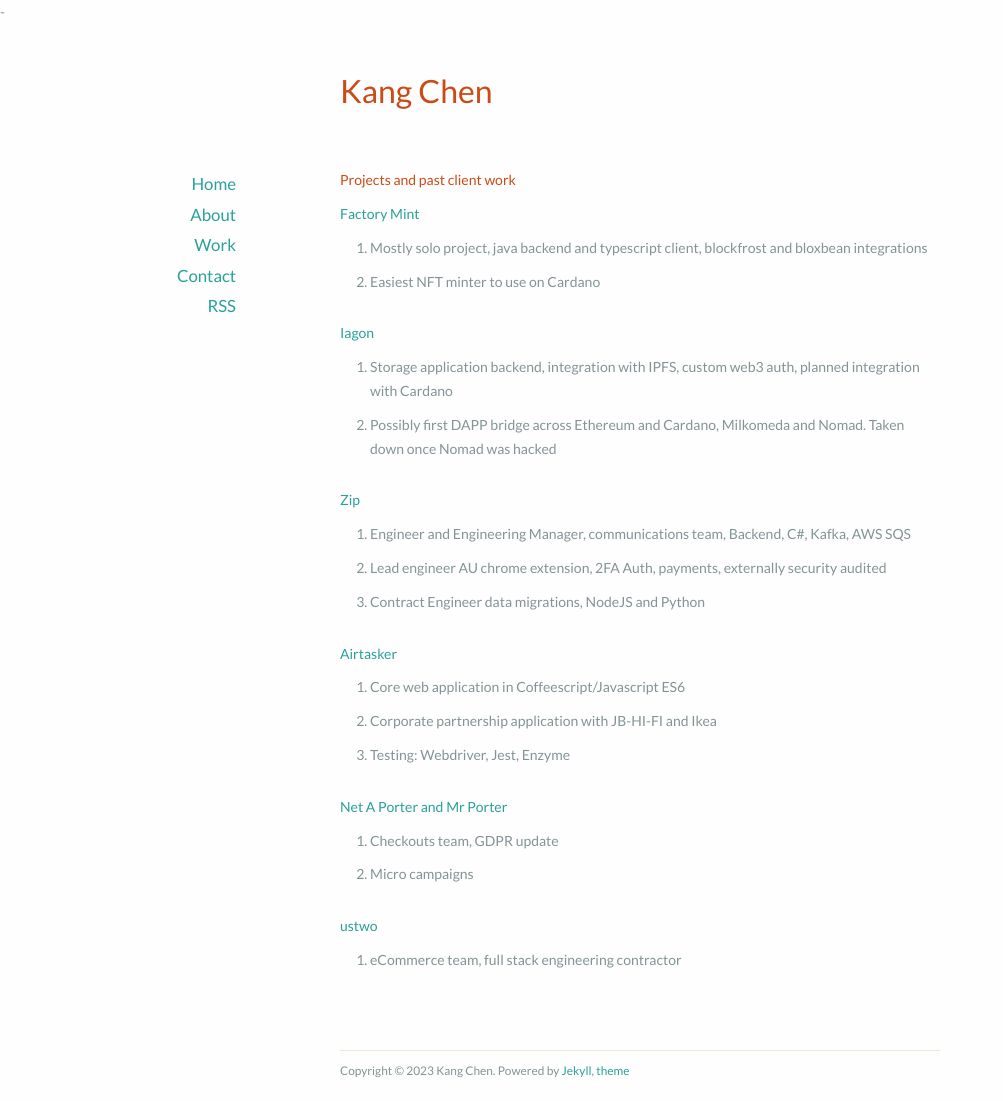
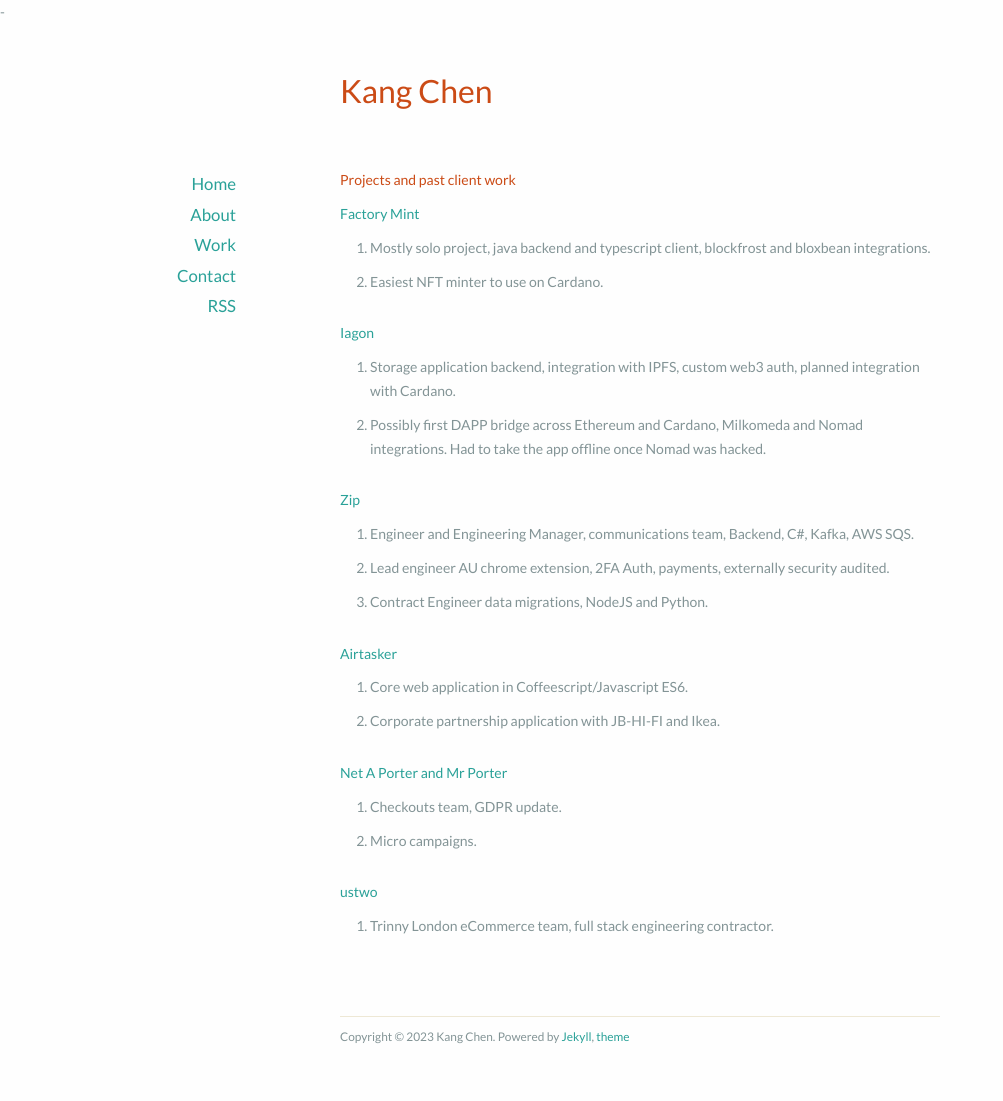
Before and after one commit to kang-chen/kang-chen.github.io, a Jekyll site: the page built from work/index.html, in a window 1280 px wide. Shown: the whole page, without its empty margins (0-1003 px from the left). Built offline with Jekyll 4.4.1, drawn with Linux system fonts in a browser that asks for light colours; nearby versions of some CDN libraries; after the commit the page ends 1067 px from its top, so only the background shows below that.

```diff
--- a/work/index.html
+++ b/work/index.html
@@ -9,44 +9,43 @@
     <div>
       <h3><a href="https://dev.factorymint.com/" target="_blank" rel="noopener noreferrer">Factory Mint</a></h3>
       <ul>
-        <li>Mostly solo project, java backend and typescript client, blockfrost and bloxbean integrations</li>
-        <li>Easiest NFT minter to use on Cardano</li>
+        <li>Mostly solo project, java backend and typescript client, blockfrost and bloxbean integrations.</li>
+        <li>Easiest NFT minter to use on Cardano.</li>
       </ul>
     </div>
     <div>
       <h3><a href="https://iagon.com/" target="_blank" rel="noopener noreferrer">Iagon</a></h3>
       <ul>
-        <li>Storage application backend, integration with IPFS, custom web3 auth, planned integration with Cardano</li>
-        <li>Possibly first DAPP bridge across Ethereum and Cardano, Milkomeda and Nomad. Taken down once Nomad was hacked</li>
+        <li>Storage application backend, integration with IPFS, custom web3 auth, planned integration with Cardano.</li>
+        <li>Possibly first DAPP bridge across Ethereum and Cardano, Milkomeda and Nomad integrations. Had to take the app offline once Nomad was hacked.</li>
       </ul>
     </div>
     <div>
       <h3><a href="https://www.zip.co/" target="_blank" rel="noopener noreferrer">Zip</a></h3>
       <ul>
-        <li>Engineer and Engineering Manager, communications team, Backend, C#, Kafka, AWS SQS</li>
-        <li>Lead engineer AU chrome extension, 2FA Auth, payments, externally security audited</li>
-        <li>Contract Engineer data migrations, NodeJS and Python</li>
+        <li>Engineer and Engineering Manager, communications team, Backend, C#, Kafka, AWS SQS.</li>
+        <li>Lead engineer AU chrome extension, 2FA Auth, payments, externally security audited.</li>
+        <li>Contract Engineer data migrations, NodeJS and Python.</li>
       </ul>
     </div>
     <div>
       <h3><a href="https://www.airtasker.com/" target="_blank" rel="noopener noreferrer">Airtasker</a></h3>
       <ul>
-        <li>Core web application in Coffeescript/Javascript ES6</li>
-        <li>Corporate partnership application with JB-HI-FI and Ikea</li>
-        <li>Testing: Webdriver, Jest, Enzyme</li>
+        <li>Core web application in Coffeescript/Javascript ES6.</li>
+        <li>Corporate partnership application with JB-HI-FI and Ikea.</li>
       </ul>
     </div>
     <div>
       <h3><a href="https://www.net-a-porter.com/" target="_blank" rel="noopener noreferrer">Net A Porter and Mr Porter</a></h3>
       <ul>
-        <li>Checkouts team, GDPR update</li>
-        <li>Micro campaigns</li>
+        <li>Checkouts team, GDPR update.</li>
+        <li>Micro campaigns.</li>
       </ul>
     </div>
     <div>
       <h3><a href="https://ustwo.com/" target="_blank" rel="noopener noreferrer">ustwo</a></h3>
       <ul>
-        <li>eCommerce team, full stack engineering contractor</li>
+        <li>Trinny London eCommerce team, full stack engineering contractor.</li>
       </ul>
     </div>
   </div>
```
Also changed, not shown: about/index.html (+7 -10 lines).
